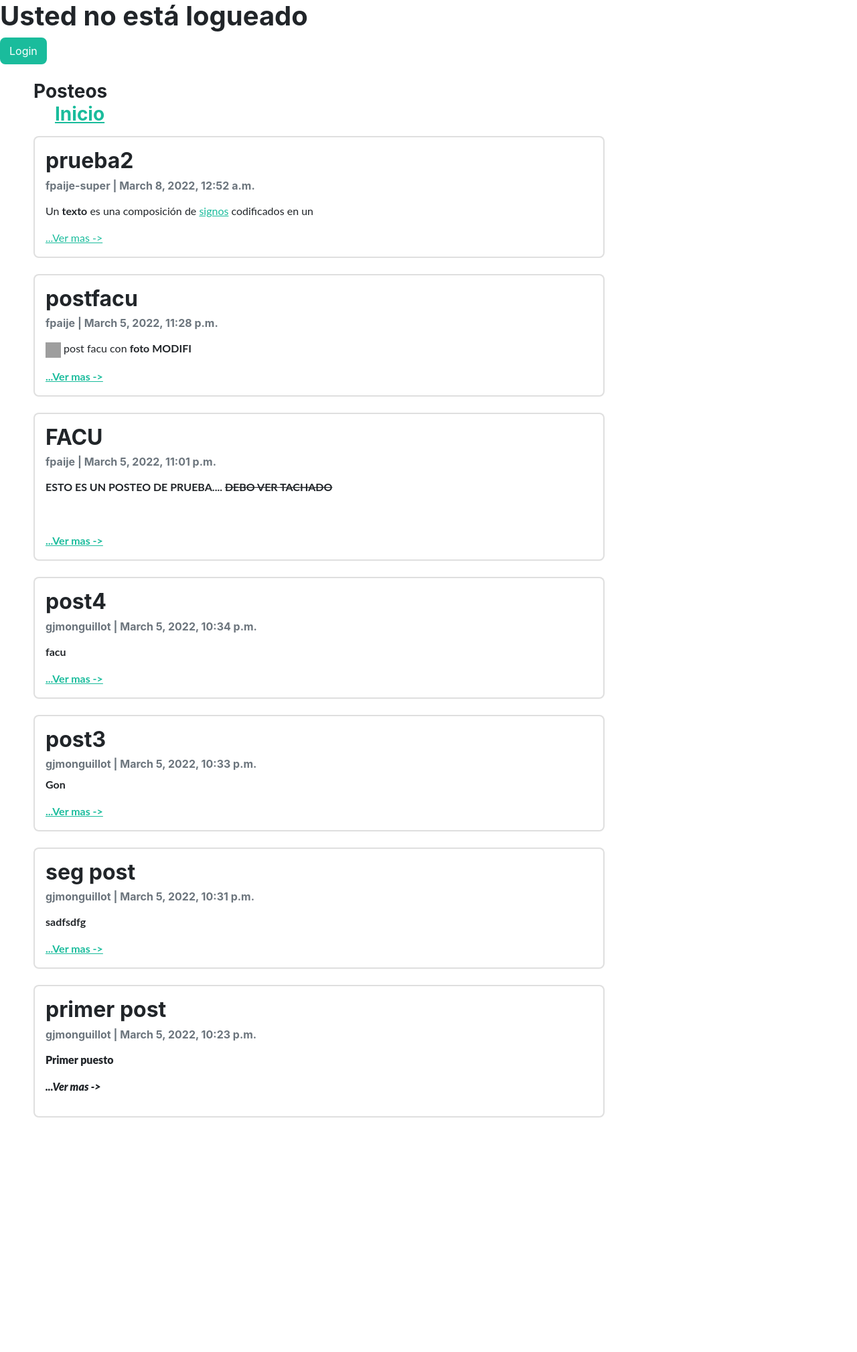
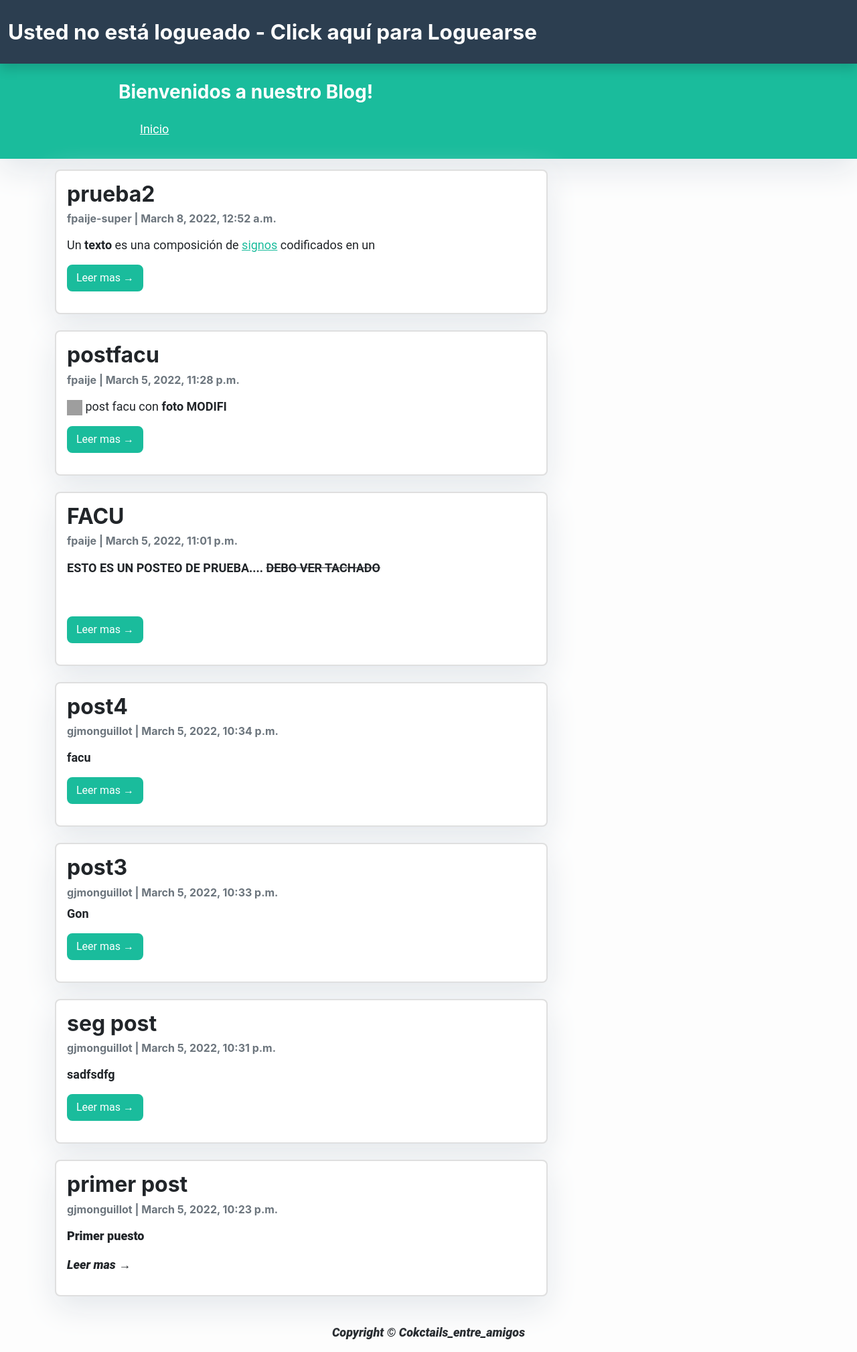
Before and after one commit to nbesso/ProyFinal, a Django app: page /blog/post/list in a window 1280 px wide. Shown: the whole page at 67% size. Before the commit the page ends 1668 px from the top, so only its background shows below. Run offline with Django 4.2, Linux system fonts and the light colour scheme; data comes from the database, SQL or seed files in the repository; both versions use the stored data as it was after the commit; some libraries are stand-ins or nearby versions.

Commit message:
cambios template

```diff
--- /dev/null
+++ b/ProyectoFinal/templates/blog/base_post.html
@@ -0,0 +1,89 @@
+{% load static %}
+<!DOCTYPE html>
+<html lang="en">
+    <head>
+        <meta charset="utf-8" />
+        <meta name="viewport" content="width=device-width, initial-scale=1, shrink-to-fit=no" />
+        <meta name="description" content="" />
+        <meta name="author" content="" />
+        <title>Python Cocktails</title>
+        <!-- Favicon-->
+        <link rel="icon" type="image/x-icon" href="{% static 'blog/assets/shaker.ico' %}" />
+        <!-- Font Awesome icons (free version)-->
+        <script src="https://use.fontawesome.com/releases/v5.15.4/js/all.js" crossorigin="anonymous"></script>
+        <!-- Google fonts-->
+        <link href="" rel="stylesheet" type="text/css" />
+        <link href="https://fonts.googleapis.com/css?family=Lato:400,700,400italic,700italic" rel="stylesheet" type="text/css" />
+        <!-- Core theme CSS (includes Bootstrap)-->
+        <link href="{% static 'blog/css/styles.css' %}" rel="stylesheet" />
+    </head>
+    <body>
+        <style>
+                body {
+                font-family: "Roboto", sans-serif;
+                font-size: 17px;
+                background-color: #fdfdfd;
+            }
+            .shadow {
+                box-shadow: 0 4px 2px -2px rgba(0, 0, 0, 0.1);
+            }
+            .btn-danger {
+                color: #fff;
+                background-color: #f00000;
+                border-color: #dc281e;
+            }
+            .masthead {
+                background: #3398E1;
+                height: auto;
+                padding-bottom: 15px;
+                box-shadow: 0 16px 48px #E3E7EB;
+                padding-top: 10px;
+            }
+        </style>
+        <!-- Navigation -->
+        <nav class="navbar navbar-expand-lg navbar-light bg-secondary shadow" id="mainNav">
+            <div class="container-fluid">
+                {% if not request.user.is_authenticated %}
+                <div><a class="navbar-brand" href="{% url 'login' %}">Usted no está logueado - Click aquí para Loguearse</a></div>
+                    <button class="navbar-toggler navbar-toggler-right" type="button" data-toggle="collapse" data-target="#navbarResponsive"
+                    aria-controls="navbarResponsive" aria-expanded="false" aria-label="Toggle navigation">
+                    <span class="navbar-toggler-icon"></span>
+                    </button>
+                {% endif %}
+                <!-- Si el usuario SI está logeado mostrar el nombre de usuario y Boton Logout -->
+                {% if request.user.is_authenticated %}
+                <div class="container-fluid">
+                    <ul class="navbar-nav ms-auto">
+                        <li class="nav-item text-black">
+                            <a class="nav-link text-white font-weight-bold">Bienvenido: {{user.username}}</a>
+                        </li>
+                        <li class="nav-item text-white">
+                            <a class="nav-link text-white text-uppercase font-weight-bold" href="{% url 'logout' %}">Logout</a>
+                        </li>
+                    </ul>
+                </div>
+                {% endif %}
+                <!--div class="collapse navbar-collapse" id="navbarResponsive">
+                    <ul class="navbar-nav ml-auto">
+                        <li class="nav-item text-black">
+                            <a class="nav-link text-white font-weight-bold" href="#">About</a>
+                        </li>
+                        <li class="nav-item text-black">
+                            <a class="nav-link text-white font-weight-bold" href="#">Policy</a>
+                        </li>
+                        <li class="nav-item text-black">
+                            <a class="nav-link text-white font-weight-bold" href="#">Contact</a>
+                        </li>
+                    </ul>
+                </div-->
+            </div>
+        </nav>
+        {% block contenido %}
+        <!-- Content Goes here -->
+        {% endblock contenido %}
+        <!-- Footer -->
+        <footer class="py-3 bg-grey">
+            <p class="m-0 text-dark text-center ">Copyright &copy; Cokctails_entre_amigos</p>
+        </footer>
+    </body>
+</html>
--- a/ProyectoFinal/templates/blog/post_list.html
+++ b/ProyectoFinal/templates/blog/post_list.html
@@ -1,53 +1,61 @@
-{% load static %}
-<!DOCTYPE html>
-<html lang="en">
-<head>
-    <meta charset="UTF-8">
-    <meta http-equiv="X-UA-Compatible" content="IE=edge">
-    <meta name="viewport" content="width=device-width, initial-scale=1.0">
-    <title>Lista de Post</title>
-    <link href="{% static 'blog/css/styles.css' %}" rel="stylesheet" />
-    <script>window.CKEDITOR_BASEPATH = '/static/root/ckeditor/ckeditor/';</script>
-    <!-- Si el usuario NO está logeado mostrar el boton Login -->
-    {% if not request.user.is_authenticated %}
-    <h1>Usted no está logueado</h1>
-    <h2 class="btn btn-primary" href="{% url 'login' %}">Login</h2>
-    {% endif %}
-    <!-- Si el usuario SI está logeado mostrar el nombre de usuario y Boton Logout -->
-    {% if request.user.is_authenticated %}
-    <h2 class="text-secondary mx-5"> Usuario Logueado: {{user.username}} / <a class="btn btn-primary mx-5" href="{% url 'logout' %}">Logout</a></h2>
-    {% endif %}
-</head>
-<body>
-    <div class="col-md-8 mt-3 left" style="margin:0px 0px 0px 50px">
-        {% if post.count == 0 %}
-        <h3>No hay páginas aún</h3>
-        {% else %}
-        <h3>Posteos
+{% extends "blog/base_post.html" %}
+
+{% block contenido %}
+    <style>
+        body {
+            font-family: "Roboto", sans-serif;
+            font-size: 18px;
+            background-color: #fdfdfd;
+        }
+
+        .head_text {
+            color: #6c757d;
+        }
+
+        .card {
+            box-shadow: 0 16px 48px #E3E7EB;
+        }
+    </style>
+
+    <header class="masthead bg-primary text-white">
+        <div class="overlay"></div>
+        <div class="container">
+            <div class="row">
+                <div class=" col-md-8 col-md-10 mx-auto">
+                    <div class="site-heading">
+                        <h3 class=" site-heading my-4 mt-3 text-white"> Bienvenidos a nuestro Blog! </h3>
+                        <div>
                             <ul>
-                <a href="{% url 'Inicio'%}">Inicio</a>
+                                <a class=" site-heading my-4 mt-3 text-white" href="{% url 'Inicio'%}">Inicio</a>
                                 <br>
                             <!-- Si el usuario es Admin mostrar boton crear -->
                                 {% if request.user.is_authenticated and user.is_staff == 1%}
-                    <a href="{% url 'post_create'%}">Crear</a>
+                                    <a class=" site-heading my-4 mt-3 text-white" href="{% url 'post_create'%}">Crear</a>
                                     <br>
-                    <a href="{% url 'post_list_self'%}">Listar Mis Post</a>
+                                    <a class=" site-heading my-4 mt-3 text-white" href="{% url 'post_list_self'%}">Listar Mis Post</a>
                                 {% endif %}
                             </ul>
-        </h1>
+                        </div>
+                    </div>
+                </div>
+            </div>
+        </div>
+    </header>
+        <div class="container">
+            <div class="row align-left">
+                <!-- Blog Entries Column -->
+                <div class="col-md-8 mt-3 left">
                     {% for post in post_list %}
                     <div class="card mb-4">
                         <div class="card-body">
                             <h2 class="card-title">{{ post.titulo }}</h2>
                             <p class="card-text text-muted h6">{{ post.autor }} | {{ post.creado_el}} </p>
                             <p class="card-text">{{post.contenido|slice:":200"|safe}}</p>
-                        <a href="{% url 'post_detail' post.slug %}">...Ver mas -></a>
+                            <p><a class="btn btn-primary" href="{% url 'post_detail' post.slug %}">Leer mas &rarr;</a></p>
                         </div>
                     </div>
                     {% endfor %}
-        {% endif %}
                 </div>
-
-    <script src="{% static 'js/scripts.js' %}"></script>
-</body>
-</html>
+            </div>
+        </div>
+{%endblock%}
```
Also changed, not shown: ProyectoFinal/templates/AppLog/logout.html (+1 -13 lines), ProyectoFinal/templates/blog/post_detail.html (+14 -22 lines), ProyectoFinal/templates/blog/sidebar.html (added, +19 -0 lines), ProyectoFinal/db.sqlite3. Lines whose indentation alone changed are shown as unchanged.
